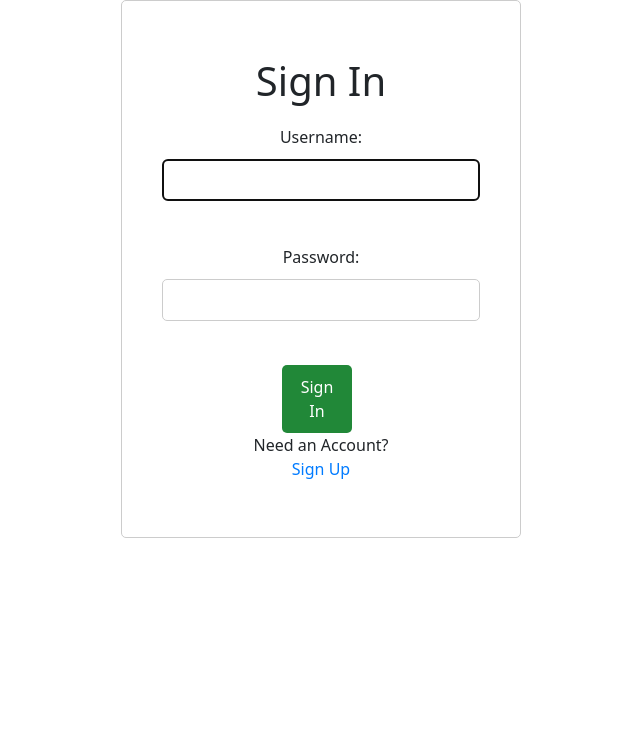
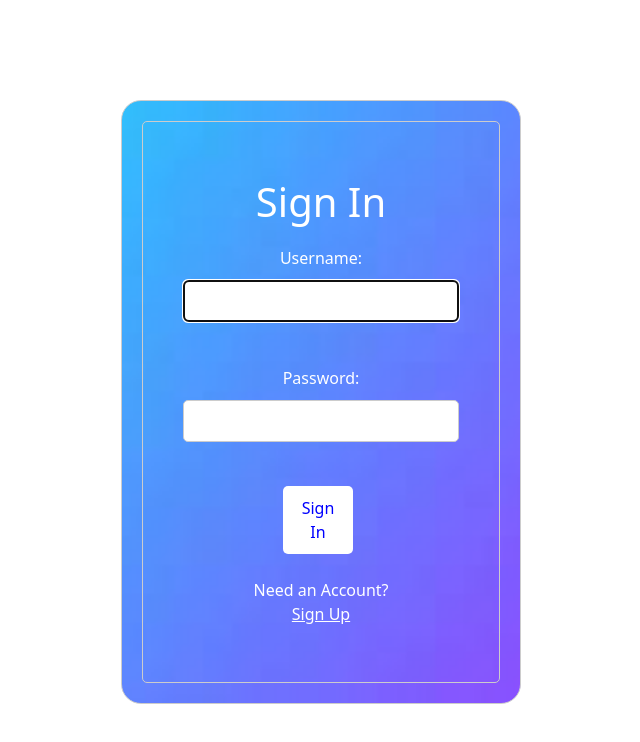
Before and after one commit to itsrithu1/Railways_project, a React (Create React App) app in the folder frontend/: page /SignIn in a window 1280 px wide. Shown: the top 742 px of the page, without its empty margins (319-959 px from the left). Built offline with nearby package versions, Linux system fonts and the light colour scheme.

Commit message:
updated signin css

```diff
--- a/frontend/src/Register.js
+++ b/frontend/src/Register.js
@@ -175,7 +175,9 @@ const Register = () => {
   };
 
   return (
+
     <>
+    <div className="divbg">
       {success ? (
         <section>
           <h1>Sucess!</h1>
@@ -317,9 +319,11 @@ const Register = () => {
                 onBlur={() => setMatchFocus(false)}
               />
 
+              <br/>
+
               <div className="button">
                 <button
-                  style={{ marginLeft: "100px" }}
+                  style={{ marginLeft: "80px", width: "170px", backgroundColor: "white", color:"blue", borderRadius:"10px" }}
                   disabled={
                     !validName || !validPwd || !validMatch ? true : false
                   }
@@ -347,15 +351,19 @@ const Register = () => {
 
             <p>
               {" "}
+              <br/>
               Already have an account?
               <span>
-                <NavLink to="/SignIn">Sign In</NavLink>
+                <NavLink to="/SignIn" style={{ color: 'white' }}>  <br/><u>Sign In</u>  </NavLink>
               </span>
             </p>
           </section>
         </div>
-      )}
+      )
+      }
+      </div>
     </>
+
   );
 };
 
--- a/frontend/src/SignIn.js
+++ b/frontend/src/SignIn.js
@@ -3,6 +3,7 @@ import { useRef, useState, useEffect, useContext } from "react";
 import AuthContext from "./context/AuthProvider";
 import axios from "./api/axios";
 import { NavLink, useNavigate } from "react-router-dom";
+import "./styles/signin.css";
 
 const LOGIN_URL = "./auth";
 const Login = () => {
@@ -79,7 +80,9 @@ const Login = () => {
   };
 
   return (
+    <div className="divbg">
     <>
+
       {success ? (
         <section>
           <p>
@@ -124,7 +127,7 @@ const Login = () => {
               <button
                 className="button"
                 type="submit"
-                style={{ marginLeft: "120px", width: "70px" }}
+                style={{ marginLeft: "100px", width: "70px", backgroundColor: "white", color:"blue" }}
                 // onClick={handleSignIn}
               >
                 Sign In
@@ -145,18 +148,20 @@ const Login = () => {
                             </div> */}
             </form>
             <p>
+              <br/>
               Need an Account?
               <br />
               <span className="line">
                 {/*put router link here */}
                 {/* <a href="src\Register.js">Sign Up</a> */}
-                <NavLink to="/Register">Sign Up</NavLink>
+                <NavLink to="/Register" style={{ color: 'white' }}> <u>Sign Up</u></NavLink>
               </span>
             </p>
           </section>
         </div>
       )}
     </>
+      </div>
   );
 };
 
--- a/frontend/src/styles/register.css
+++ b/frontend/src/styles/register.css
@@ -6,6 +6,27 @@
   padding: 20px;
   border: 1px solid #ccc;
   border-radius: 5px;
+}
+
+/*body {
+  background-image: url('./signin_bg.jpg');
+  background-size: cover; /* Adjust the background size as needed
+  background-position: center;
+}
+*/
+
+.divbg {
+  max-width: 400px;
+  margin: 100px auto;
+  padding: 20px;
+  border: 1px solid #ccc;
+  border-radius: 20px;
+  background-image: url('./signin_bg.jpg'); /* Add background image */
+  background-size: cover;
+  background-repeat: no-repeat;
+  background-position: center;
+  background-color: white;
+
 }
 
 h1 {
--- a/frontend/src/styles/signin.css
+++ b/frontend/src/styles/signin.css
@@ -16,6 +16,28 @@
   border-radius: 5px;
 }
 
+/*body {
+  background-image: url('./signin_bg.jpg');
+  background-size: cover; /* Adjust the background size as needed
+  background-position: center;
+}*/
+
+
+.divbg {
+  max-width: 400px;
+  margin: 100px auto;
+  padding: 20px;
+  border: 1px solid #ccc;
+  border-radius: 20px;
+  background-color: white;
+  background-image: url('./signin_bg.jpg');
+  background-size: cover; /* Adjust the background size as needed */
+  background-position: center;
+  color: white;
+}
+
+
+/*
 section {
   max-width: 50%;
   padding: 20px;
@@ -23,14 +45,14 @@ section {
   border-radius: 10px;
 }
 
-/* Centering the login box contents */
+/* Centering the login box contents
 section {
   display: flex;
   flex-direction: column;
   align-items: center;
 }
 
-/* Additional styling for the input fields */
+/* Additional styling for the input fields
 input[type="text"],
 input[type="password"] {
   width: 100%;
@@ -50,7 +72,8 @@ input[type="password"] {
   border: none;
   border-radius: 5px;
   transition: background-color 0.3s ease;
-} */
+}
+
 #button{
   max-width: 10px;
 }
```
Also changed, not shown: frontend/src/styles/signin_bg.jpg (added).
